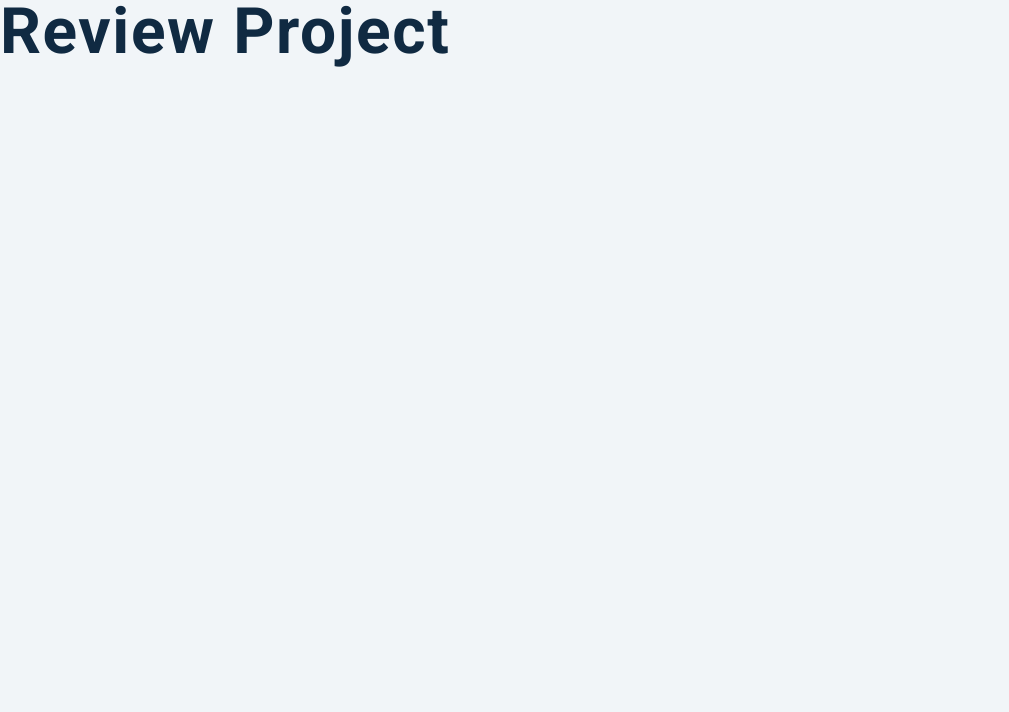
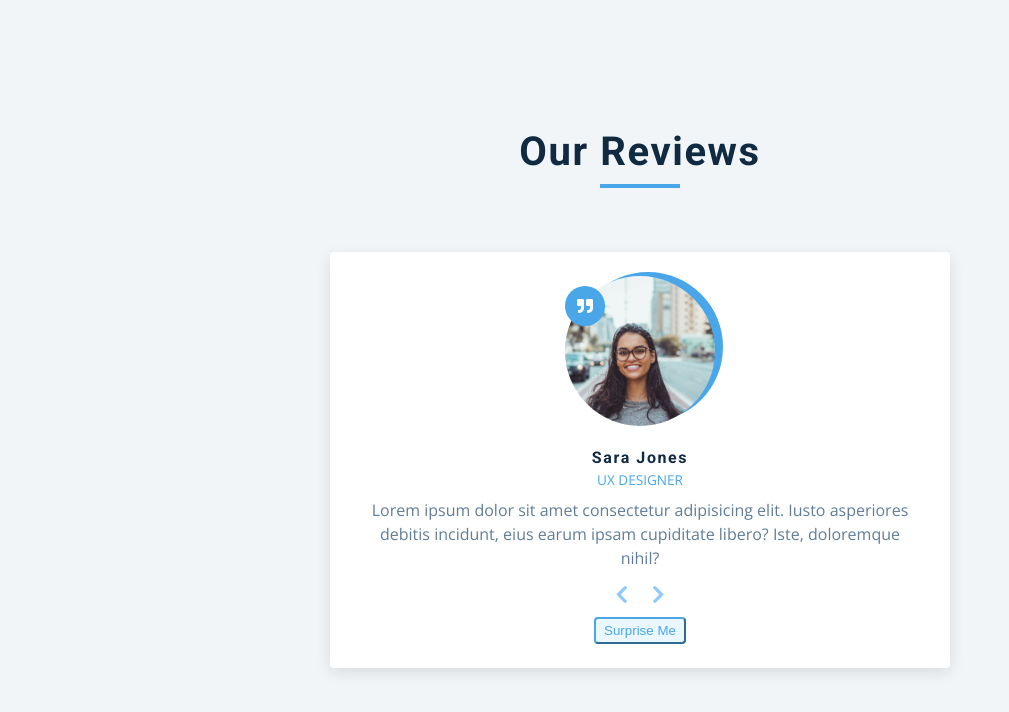
Before and after one commit to darkrazor99/Review-carousel, a plain HTML site: page index.html in a window 1280 px wide. Shown: the whole page, without its empty margins (0-1009 px from the left). Drawn offline with nearby package versions, Linux system fonts and the light colour scheme.

Commit message:
finished index

```diff
--- a/index.html
+++ b/index.html
@@ -1,21 +1,53 @@
 <!DOCTYPE html>
 <html lang="en">
+
 <head>
   <meta charset="UTF-8" />
   <meta name="viewport" content="width=device-width, initial-scale=1.0" />
   <title>Starter</title>
   <!-- font-awesome -->
-    <link
-      rel="stylesheet"
-      href="https://cdnjs.cloudflare.com/ajax/libs/font-awesome/5.14.0/css/all.min.css"
-    />
+  <link rel="stylesheet" href="https://cdnjs.cloudflare.com/ajax/libs/font-awesome/5.14.0/css/all.min.css" />
 
   <!-- styles -->
   <link rel="stylesheet" href="styles.css" />
 </head>
+
 <body>
-    <h1>review project</h1>
+  <main>
+    <section class="container">
+      <!-- title -->
+      <div class="title">
+        <h2>our reviews</h2>
+        <div class="underline"></div>
+      </div>
+      <!-- review -->
+      <article class="review">
+        <div class="img-container">
+          <img id="person-img" src="./person-1.jpeg" alt=""/>
+        </div>
+        <h4 id="author">sara jones</h4>
+        <p id="job">ux designer</p>
+        <p id="info">
+          Lorem ipsum dolor sit amet consectetur adipisicing elit. Iusto
+          asperiores debitis incidunt, eius earum ipsam cupiditate libero?
+          Iste, doloremque nihil?
+        </p>
+        <!-- perv next buttons -->
+        <div class="button-container">
+          <button class="prev-btn">
+            <i class="fas fa-chevron-left"></i>
+          </button>
+          <button class="next-btn">
+            <i class="fas fa-chevron-right"></i>
+          </button>
+        </div>
+        <!-- random button -->
+        <button class="random-btn">Surprise me</button>
+      </article>
+    </section>
+  </main>
   <!-- javascript -->
   <script src="app.js"></script>
 </body>
+
 </html>
```
Lines whose indentation alone changed are shown as unchanged.
